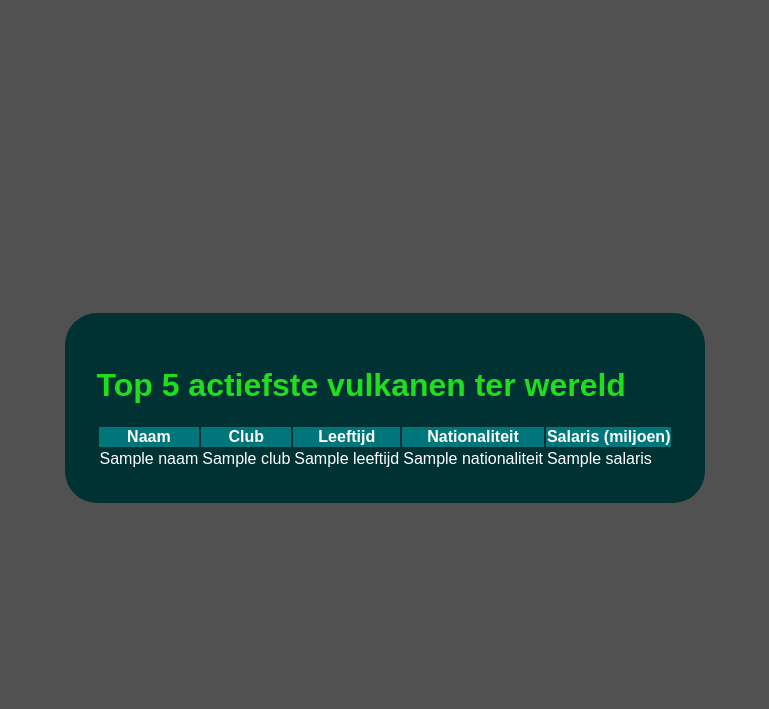
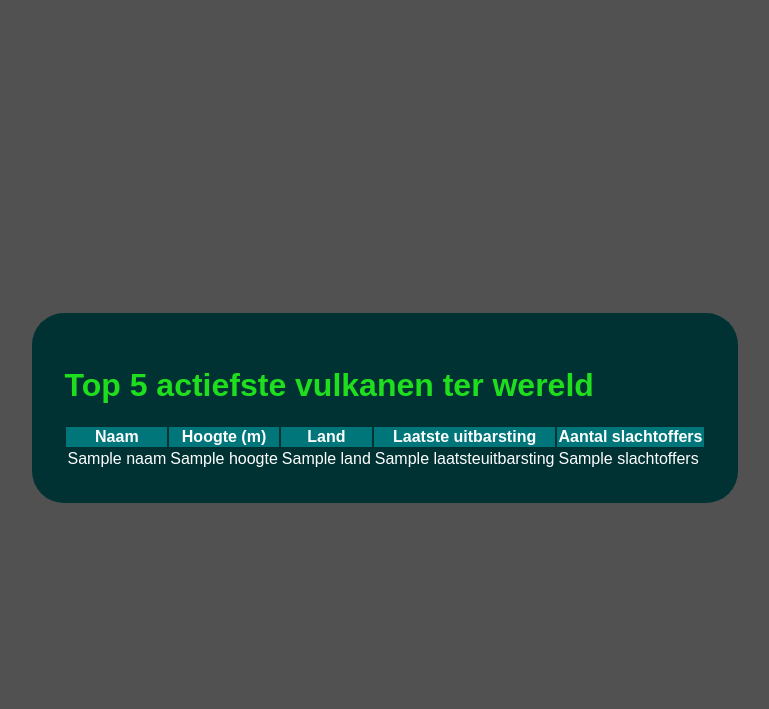
Before and after one commit to Waayway/mvc-oop-toest-336797, a PHP site: template app/views/vulkanen/index.php in a window 1280 px wide. Shown: the top 709 px of the page, without its empty margins (255-1024 px from the left). Run offline with PHP 8.4, Linux system fonts and the light colour scheme; the template is opened without the code that fills it: most values are stand-ins (such as "Sample title", 1, 10 or a date in 2020); some libraries are stand-ins or nearby versions.

Commit message:
Alle data ingevoegd en wordt nu ook goed op de pagina laten zien

```diff
--- a/app/views/vulkanen/index.php
+++ b/app/views/vulkanen/index.php
@@ -16,10 +16,10 @@
             <thead>
                 <tr>
                     <th>Naam</th>
-                    <th>Club</th>
-                    <th>Leeftijd</th>
-                    <th>Nationaliteit</th>
-                    <th>Salaris (miljoen)</th>
+                    <th>Hoogte (m)</th>
+                    <th>Land</th>
+                    <th>Laatste uitbarsting</th>
+                    <th>Aantal slachtoffers</th>
                 </tr>
             </thead>
             <tbody>
@@ -27,11 +27,11 @@
                 foreach ($data["vulkanen"] as $row) {
                 ?>
                     <tr>
-                        <td><?= $row->Naam ?></td>
-                        <td><?= $row->Club ?></td>
-                        <td><?= $row->Leeftijd ?></td>
-                        <td><?= $row->Nationaliteit ?></td>
-                        <td><?= $row->Salaris ?></td>
+                        <td><?= $row->naam ?></td>
+                        <td><?= $row->hoogte ?></td>
+                        <td><?= $row->land ?></td>
+                        <td><?= $row->laatsteuitbarsting ?></td>
+                        <td><?= $row->slachtoffers ?></td>
                     </tr>
                 <?php
                 }
```
